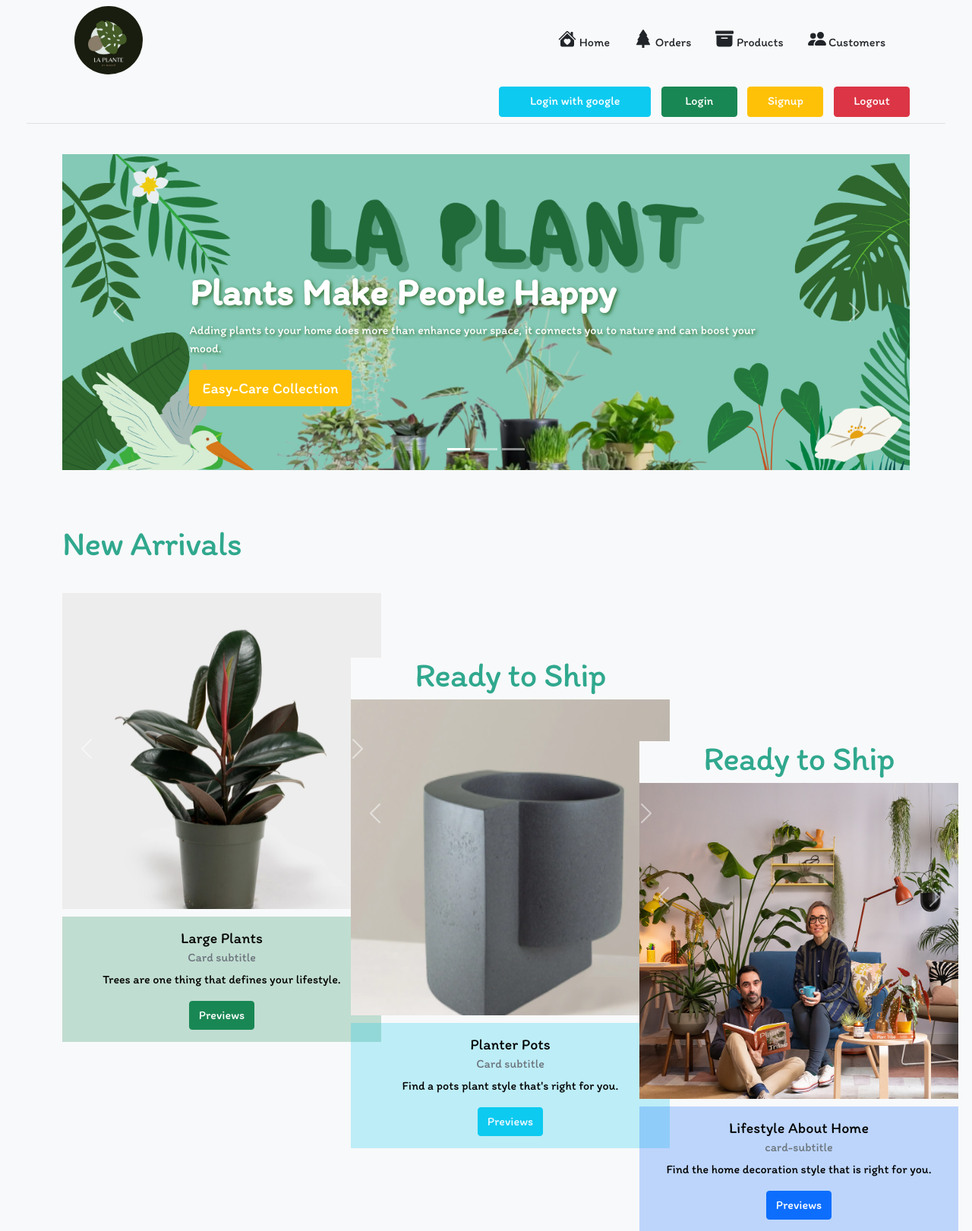
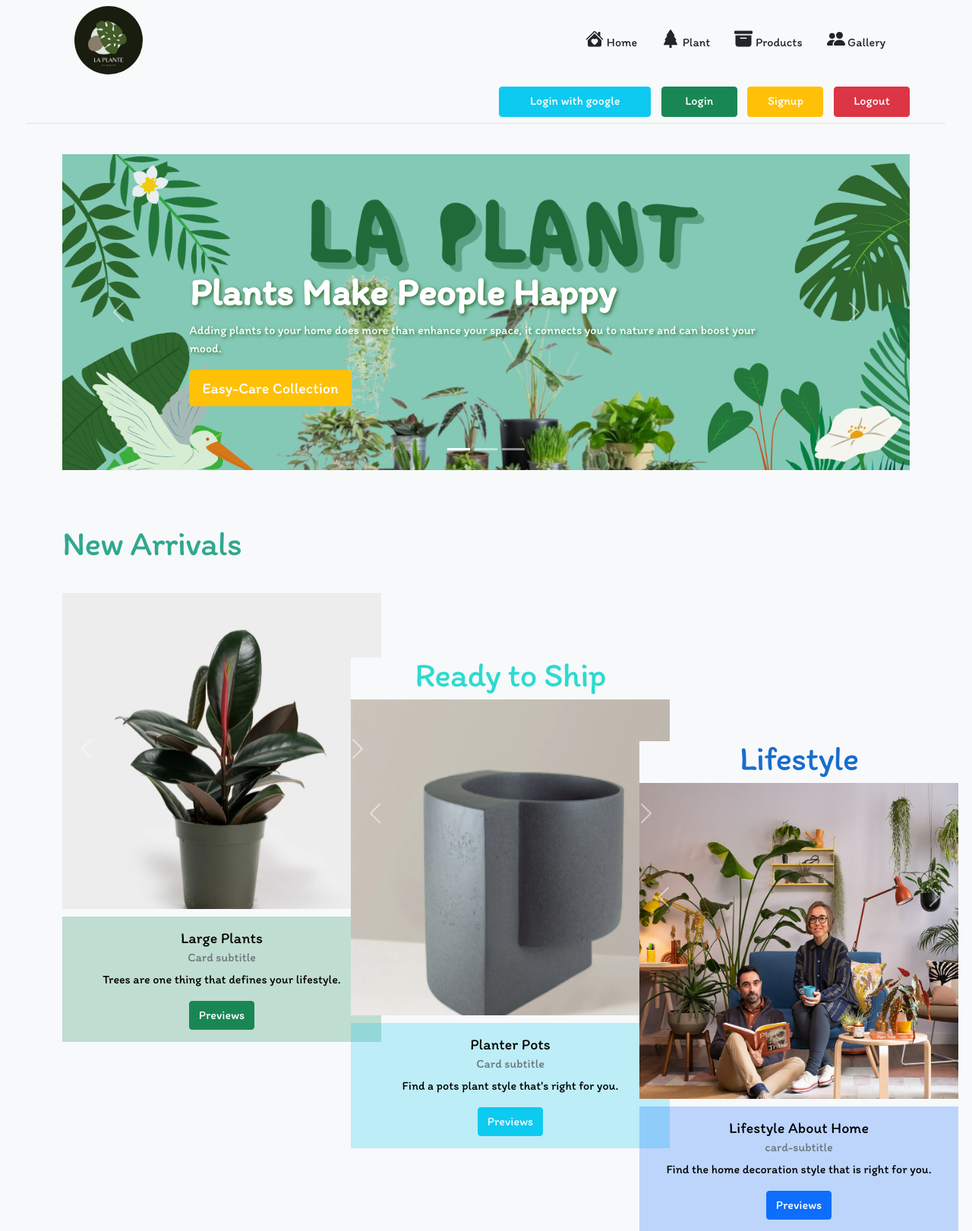
Before and after one commit to kittikhun1910/Webapp, a Flask app: page / in a window 1280 px wide. Shown: the top 1621 px of the page at 76% size. Run offline with Flask 2, Linux system fonts and the light colour scheme; some libraries are stand-ins or nearby versions.

Commit message:
edit footer&text

```diff
--- a/myapp/templates/home.html
+++ b/myapp/templates/home.html
@@ -146,7 +146,7 @@
       </div><!-- /.col-lg-4 -->
       <div class="col-lg-4">
         <div id="carouselExampleCaptions1" class="carousel slide bg-light data-bs-ride=carousel" style="width: 420px; height: 410px; margin-top:120px;">
-          <h1 class="featurette-heading" style="font-size: 45px; font-weight: 500; color:#30A88E; margin-bottom:10px;" > Ready to Ship </h1>
+          <h1 class="featurette-heading" style="font-size: 45px; font-weight: 500; color:#2ddad1; margin-bottom:10px;" > Ready to Ship </h1>
           <div class="carousel-inner">
             <div class="carousel-item active">
               <img src="static/pot6.png" class="d-block w-100" alt="...">
@@ -182,7 +182,7 @@
       </div>
       <div class="col-lg-4" style="margin-bottom: 20px;">
         <div id="carouselExampleCaptions2" class="carousel slide bg-light" data-bs-ride="carousel" style="width: 420px; height: 410px; margin-top:230px;" >
-          <h1 class="featurette-heading" style="font-size: 45px; font-weight: 500; color:#30A88E; margin-bottom:10px;" > Ready to Ship </h1>
+          <h1 class="featurette-heading" style="font-size: 45px; font-weight: 500; color:#186dce; margin-bottom:10px;" > Lifestyle </h1>
           <div class="carousel-inner">
             <div class="carousel-item active">
               <img src="static/custo_1.jpg" class="d-block w-100" alt="...">
--- a/myapp/templates/layout.html
+++ b/myapp/templates/layout.html
@@ -89,7 +89,7 @@
                         d="M8.416.223a.5.5 0 0 0-.832 0l-3 4.5A.5.5 0 0 0 5 5.5h.098L3.076 8.735A.5.5 0 0 0 3.5 9.5h.191l-1.638 3.276a.5.5 0 0 0 .447.724H7V16h2v-2.5h4.5a.5.5 0 0 0 .447-.724L12.31 9.5h.191a.5.5 0 0 0 .424-.765L10.902 5.5H11a.5.5 0 0 0 .416-.777l-3-4.5z"
                       />
                     </svg>
-                    Orders
+                    Plant
                   </a>
                 </li>
                 <li>
@@ -128,7 +128,7 @@
                       />
                       <path d="M4.5 8a2.5 2.5 0 1 0 0-5 2.5 2.5 0 0 0 0 5z" />
                     </svg>
-                    Customers
+                    Gallery
                   </a>
                 </li>
               </ul>
@@ -571,7 +571,7 @@
                 <a href="/pot" class="text-reset">Pot</a>
               </p>
               <p>
-                <a href="/customer" class="text-reset">Customers</a>
+                <a href="/customer" class="text-reset">Gallery</a>
               </p>
             </div>
             <!-- Grid column -->
```
Also changed, not shown: myapp/templates/custo.html (+6 -1 lines).
